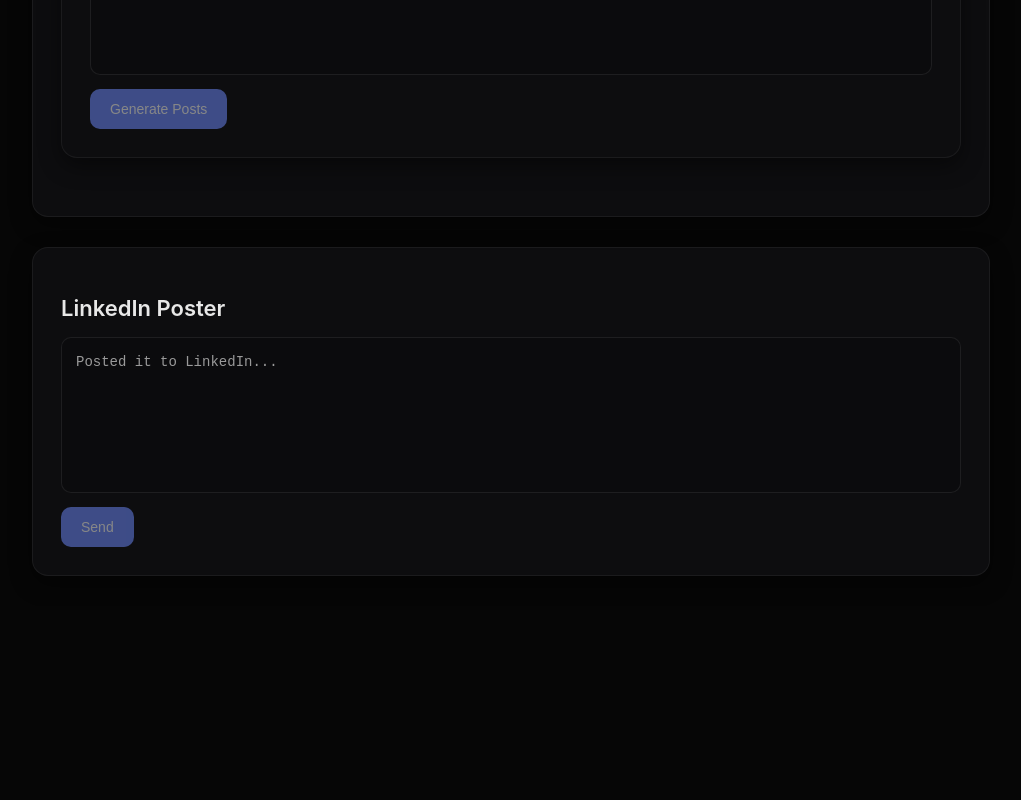
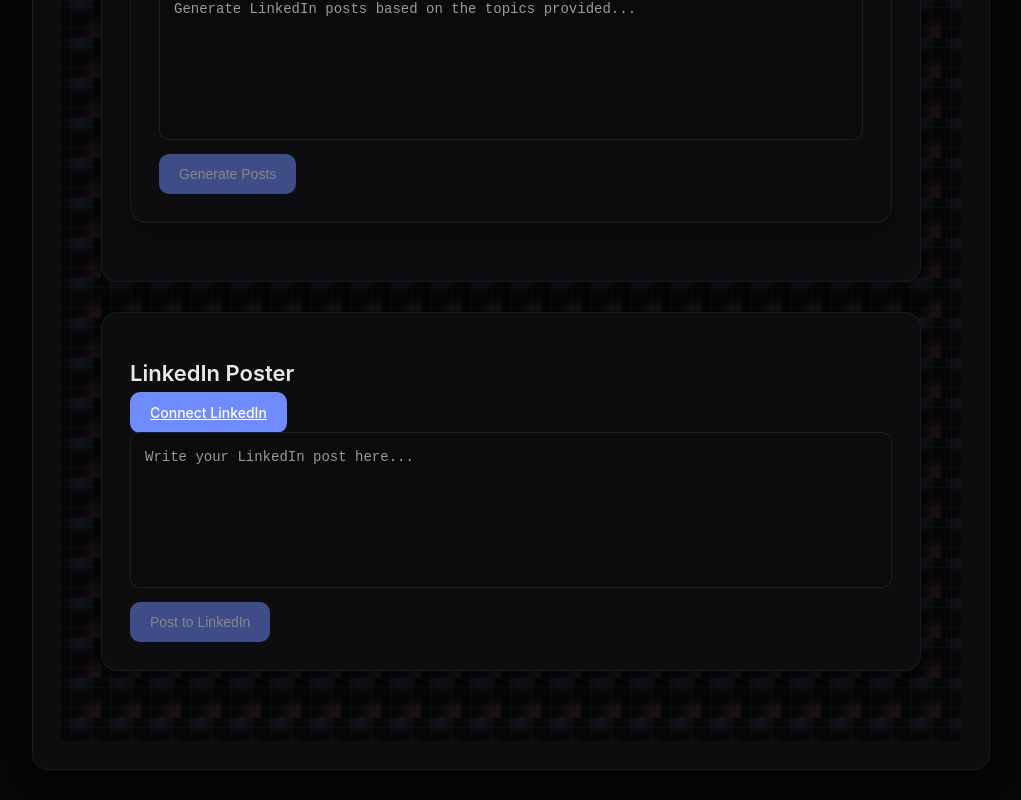
Before and after one commit to mgainer126/aiSampleProject, a React (Create React App) app: page / in a window 1280 px wide. Shown: the part 799-1599 px from the top of the page, without its empty margins (129-1150 px from the left). Before the commit the page ends 1405 px from the top, so only its background shows below. Built offline with nearby package versions, Linux system fonts and the light colour scheme.

Commit message:
linked in connection to post working

```diff
--- a/src/components/PostCommentResponder.jsx
+++ b/src/components/PostCommentResponder.jsx
@@ -1,38 +1,47 @@
 import { useState } from "react";
 
-export default function PostCommentResponder() {
-  const [prompt, setPrompt] = useState("");
-  const [reply, setReply] = useState("");
+export default function LinkedInPoster() {
+  const [text, setText] = useState("");
   const [loading, setLoading] = useState(false);
+  const [posting, setPosting] = useState(false);
   const [error, setError] = useState("");
+  const [success, setSuccess] = useState("");
 
   async function handleSubmit(e) {
     e.preventDefault();
 
-    if (!prompt.trim()) return;
+    if (!text.trim()) return;
+
+    const ok = window.confirm(
+      "This will publish the post to your LinkedIn account. Continue?"
+    );
+    if (!ok) return;
 
     setLoading(true);
+    setPosting(true);
     setError("");
-    setReply("");
+    setSuccess("");
 
     try {
-      const res = await fetch("http://localhost:4000/api/ask", {
+      const res = await fetch("http://localhost:4000/api/linkedin-post", {
         method: "POST",
         headers: { "Content-Type": "application/json" },
-        body: JSON.stringify({ message: prompt }),
+        body: JSON.stringify({ text }),
       });
 
-      if (!res.ok) {
-        const msg = await res.text();
-        throw new Error(msg || "Request failed");
+      if (res.status === 401) {
+        throw new Error("Please connect your LinkedIn account first.");
       }
 
-      const data = await res.json();
-      setReply(data.reply || "(No reply returned)");
+      if (!res.ok) throw new Error(await res.text());
+
+      setSuccess("Successfully posted to LinkedIn 🎉");
+      setText(""); // clear input after posting
     } catch (err) {
       setError(err.message || "Something went wrong.");
     } finally {
       setLoading(false);
+      setPosting(false);
     }
   }
 
@@ -40,37 +49,37 @@
     <div className="app-card">
       <h2 className="app-card-title">LinkedIn Poster</h2>
 
+      {/* Connect Button */}
+      <div style={{ marginBottom: "10px" }}>
+        <a
+          href="http://localhost:4000/auth/linkedin"
+          className="app-button secondary"
+        >
+          Connect LinkedIn
+        </a>
+      </div>
+
       <form className="app-form" onSubmit={handleSubmit}>
         <textarea
           rows={6}
-          value={prompt}
-          onChange={(e) => setPrompt(e.target.value)}
+          disabled={posting}
+          value={text}
+          onChange={(e) => setText(e.target.value)}
           className="app-textarea"
-          placeholder="Posted it to LinkedIn..."
+          placeholder="Write your LinkedIn post here..."
         />
 
         <button
           type="submit"
-          disabled={loading || !prompt.trim()}
+          disabled={posting || !text.trim()}
           className="app-button"
         >
-          {loading ? "Thinking..." : "Send"}
+          {posting ? "Posting to LinkedIn..." : "Post to LinkedIn"}
         </button>
       </form>
 
       {error && <p className="app-error">{error}</p>}
-
-      {reply && (
-        <div className="app-reply">
-          <strong>Response:</strong>
-          {reply.split("\n").map((line, i) => (
-            <span key={i}>
-              {line}
-              <br />
-            </span>
-          ))}
-        </div>
-      )}
+      {success && <p className="app-success">{success}</p>}
     </div>
   );
 }
--- a/src/components/PostGenerator.jsx
+++ b/src/components/PostGenerator.jsx
@@ -1,6 +1,6 @@
 import { useState, useEffect } from "react";
 
-export default function PostGeneratoCopy(props) {
+export default function PostGenerato(props) {
   console.log(props.response);
   const [prompt, setPrompt] = useState("");
   const [reply, setReply] = useState("");
--- a/src/components/TopicsSearch.jsx
+++ b/src/components/TopicsSearch.jsx
@@ -1,5 +1,5 @@
 import { useState } from "react";
-import PostGeneratorCopy from "./PostGenerator";
+import PostGenerator from "./PostGenerator";
 
 export default function TopicsSearch() {
   const [prompt, setPrompt] = useState("");
@@ -49,7 +49,7 @@
           value={prompt}
           onChange={(e) => setPrompt(e.target.value)}
           className="app-textarea"
-          placeholder="Ask me anything..."
+          placeholder="Input a subject for talking points..."
         />
 
         <button
@@ -75,7 +75,7 @@
         </div>
       )}
 
-      <PostGeneratorCopy response={reply} />
+      <PostGenerator response={reply} />
     </div>
   );
 }
--- a/src/pages/Main.jsx
+++ b/src/pages/Main.jsx
@@ -6,6 +6,7 @@
   return (
     <>
       <div className="app-card">
+        <div className="app-container">
           <h1>AI LinkedIn Post Generator and Posting Tool</h1>
           <h3 className="app-card-subtitle">
             Your website is an AI-powered content workspace designed to help
@@ -14,13 +15,17 @@
             draft, and the platform uses AI to return polished LinkedIn-ready
             content. The experience is organized into focused tools, including a
             topic search feature to brainstorm themes and a post generator that
-          converts insights into post formats. There is also a comment responder
-          that helps users reply thoughtfully and professionally to engagement
-          on their posts.
+            converts insights into post formats. There is also a comment
+            responder that helps users reply thoughtfully and professionally to
+            engagement on their posts.
+            <br />
+            <br />
+            <br />
           </h3>
-      </div>
           <TopicsSearch />
           <PostCommentRepsonder />
+        </div>
+      </div>
     </>
   );
 }
--- a/src/styles/main.scss
+++ b/src/styles/main.scss
@@ -6,6 +6,8 @@
 $app-muted: #9a9a9a;
 $app-primary: #6f8cff;
 $app-primary-hover: #8fa2ff;
+$app-bg: #060606;
+$app-grid: rgba(255, 255, 255, 0.04);
 
 .app-card-subtitle {
   margin-bottom: 12px;
@@ -26,7 +28,19 @@
 .app-container {
   min-height: 100vh;
   padding: 40px;
-  background-image: linear-gradient(
+
+  padding: 40px;
+  background: radial-gradient(
+      circle at top center,
+      rgba(120, 150, 255, 0.12),
+      transparent 40%
+    ),
+    radial-gradient(
+      circle at bottom right,
+      rgba(255, 120, 200, 0.1),
+      transparent 45%
+    ),
+    linear-gradient(
       0deg,
       transparent 24%,
       $app-grid 25%,
@@ -49,7 +63,9 @@
       $app-grid 76%,
       transparent 77%,
       transparent
-    );
+    ),
+    $app-bg;
+
   background-size: 40px 40px;
 }
 
```
Lines whose indentation alone changed are shown as unchanged.
